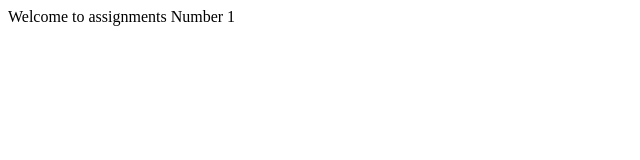
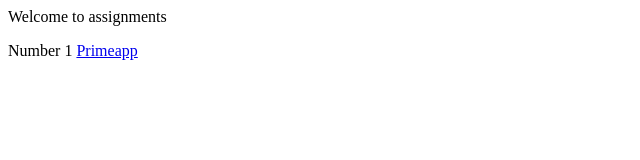
Before and after one commit to CodeKing-Academy/Assignments, a plain HTML site: page index.html in a window 1280 px wide. Shown: the whole page, without its empty margins (0-640 px from the left). Drawn offline with Linux system fonts and the light colour scheme.

Commit message:
Update index.html

```diff
--- a/index.html
+++ b/index.html
@@ -9,6 +9,6 @@
 <body>
    Welcome to assignments
 
-   Number 1 <a href="/primeapp"></a>
+   <p>Number 1 <a href="/primeapp">Primeapp</a></p>
 </body>
 </html>
```
